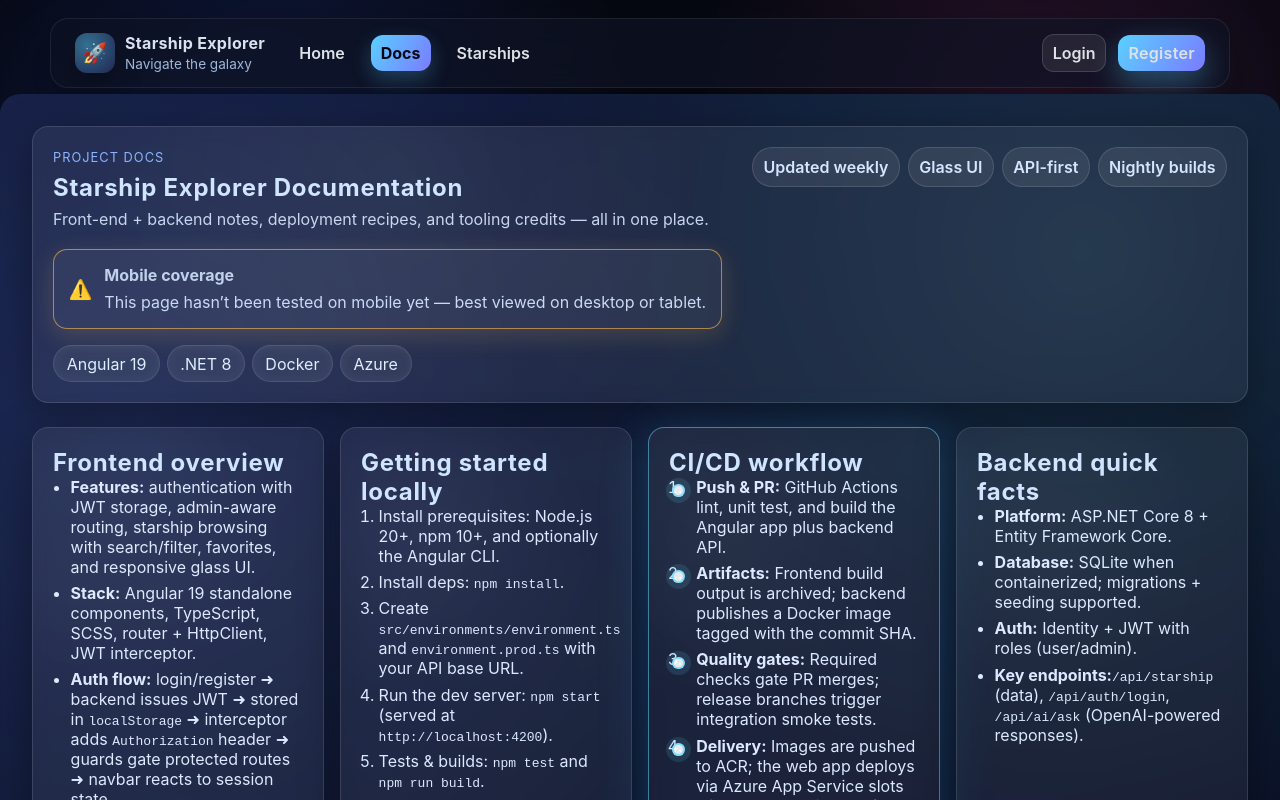
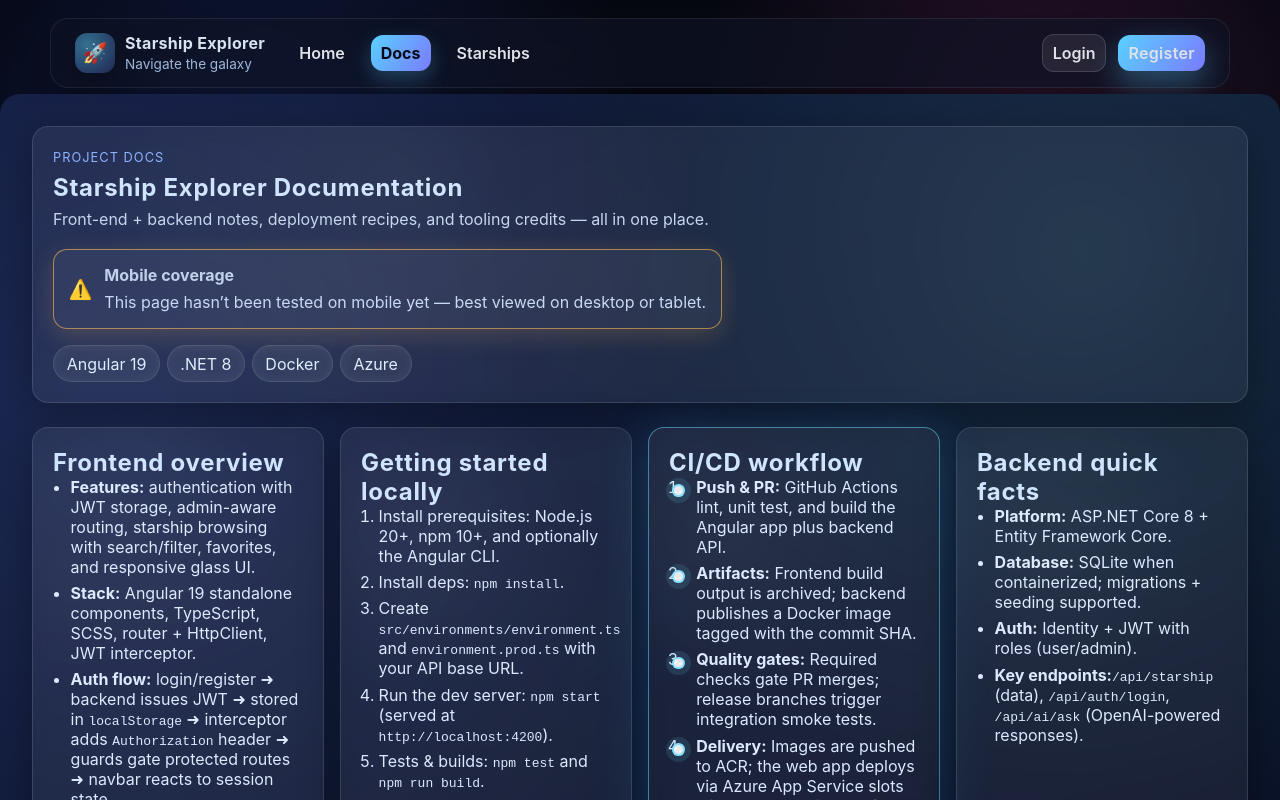
Before and after one commit to Fraccas/Starship-FE, an Angular app: page /docs in a window 1280 px wide. Shown: the top 800 px of the page. Built offline with nearby package versions, Linux system fonts and the light colour scheme.

Commit message:
remove unneeded docs page info

```diff
--- a/src/app/pages/docs/docs.component.html
+++ b/src/app/pages/docs/docs.component.html
@@ -19,12 +19,6 @@
         <span class="pill">Docker</span>
         <span class="pill">Azure</span>
       </div>
-    </div>
-    <div class="meta">
-      <p class="chip">Updated weekly</p>
-      <p class="chip">Glass UI</p>
-      <p class="chip">API-first</p>
-      <p class="chip">Nightly builds</p>
     </div>
   </header>
 
```
